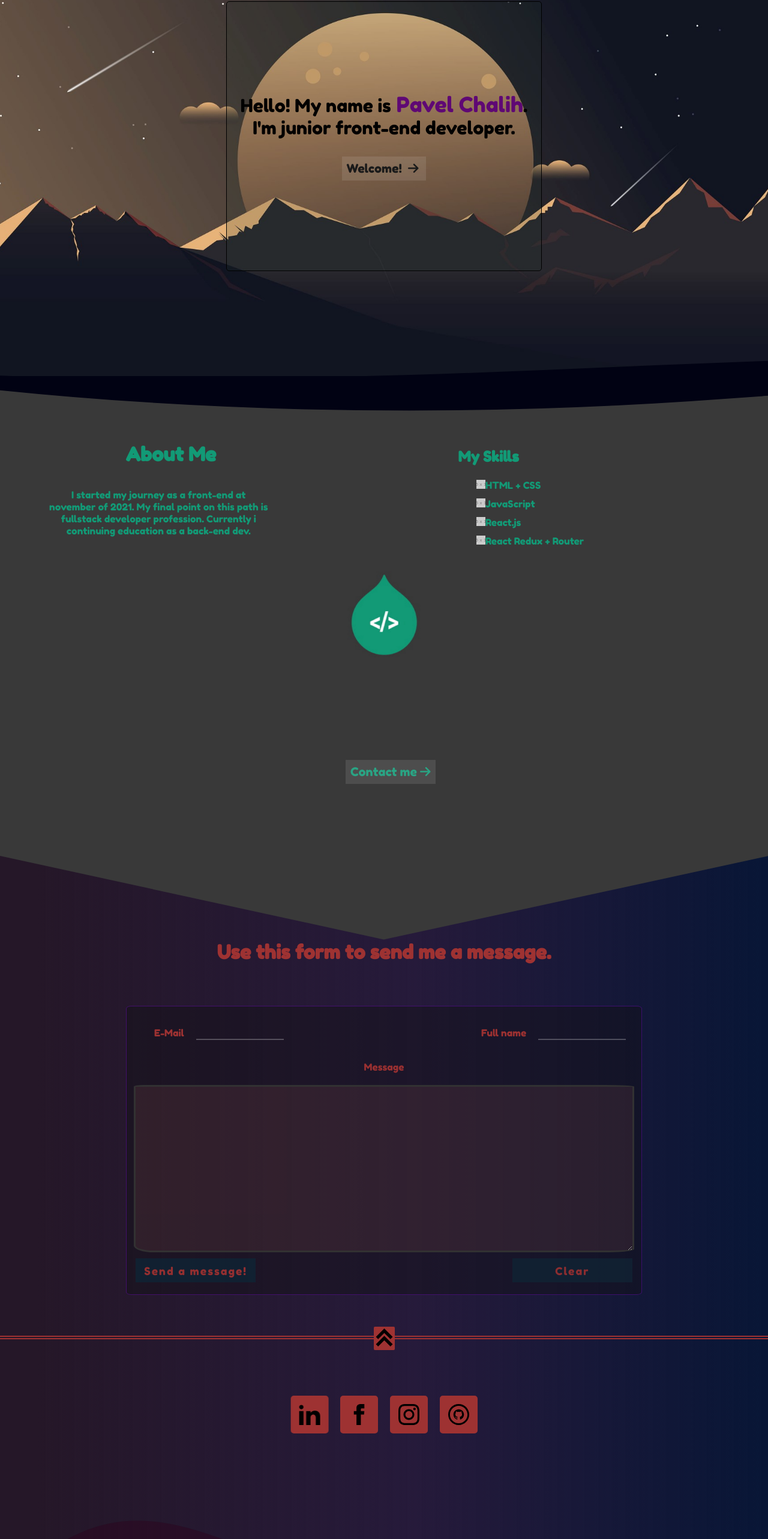
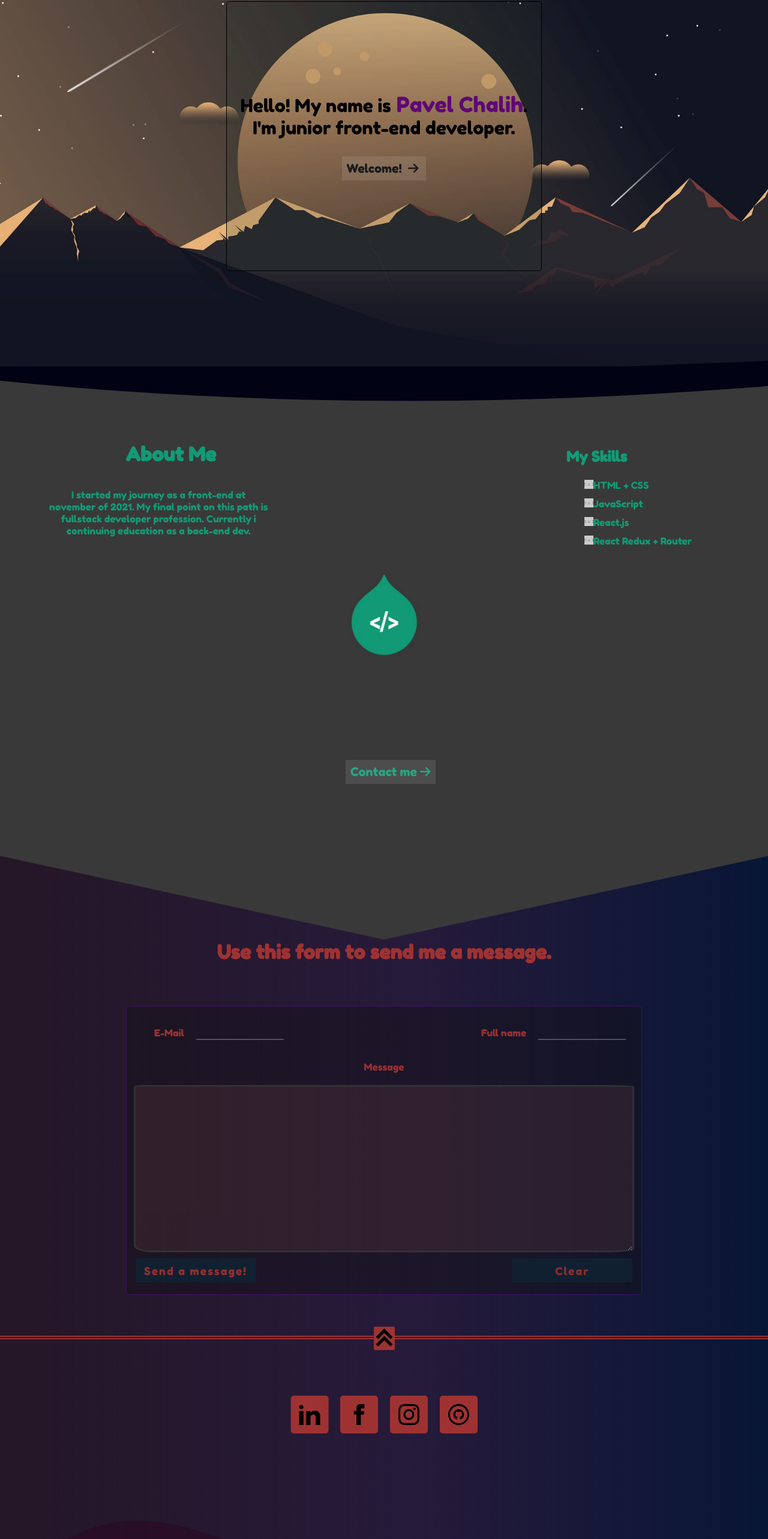
Before and after one commit to tr1pless/rez, a React (Create React App) app: page /#Main in a window 1280 px wide. Shown: the part 173-2739 px from the top of the page at 60% size. Built offline with nearby package versions, Linux system fonts and the light colour scheme.

Commit message:
small changes

```diff
--- a/package.json
+++ b/package.json
@@ -1,7 +1,7 @@
 {
   "name": "pf",
   "version": "0.1.0",
-  "homepage": "https://gitname.github.io/react-gh-pages",
+  "homepage": "https://tr1pless.github.io/react-gh-pages",
   "private": true,
   "dependencies": {
     "@emotion/react": "^11.9.3",
--- a/src/components/About/About.jsx
+++ b/src/components/About/About.jsx
@@ -125,7 +125,6 @@
             </p>
           </Link>
         </div>
-        __
       </div>
     </>
   );
--- a/src/components/About/about.module.css
+++ b/src/components/About/about.module.css
@@ -102,7 +102,7 @@
 
 .custom__shape__divider__top__1657712595 {
   position: absolute;
-  top: 99hv;
+  top: -2vh;
   left: 0;
   width: 100%;
   overflow: hidden;
--- a/src/components/AppRouter.jsx
+++ b/src/components/AppRouter.jsx
@@ -5,21 +5,14 @@
 import { Header } from "./Header/Header";
 import { Main } from "./Main/Main";
 
-import { wrapperStyle } from "./Constants";
-
 export const AppRouter = () => {
   return (
     <>
-      <div>
-        <Header />
-        <Main />
-
-        <About />
-
-        <FormComponent />
-
-        <Footer />
-      </div>
+      <Header />
+      <Main />
+      <About />
+      <FormComponent />
+      <Footer />
     </>
   );
 };
--- a/src/components/Footer/footer.module.css
+++ b/src/components/Footer/footer.module.css
@@ -115,7 +115,7 @@
 
 .footer__name {
   color: #129a76;
-  margin: 21% auto 0;
+  margin: 15% auto 0;
   z-index: 2;
 }
 
```
